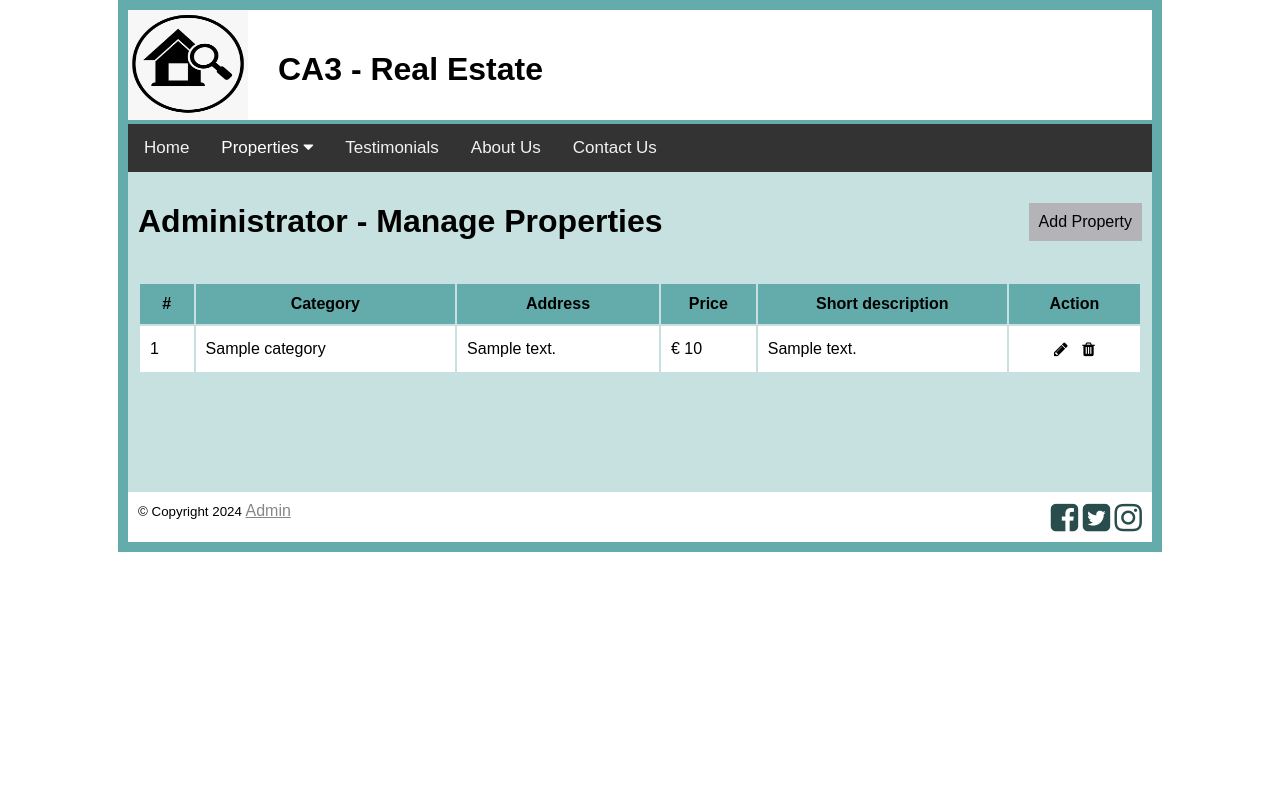
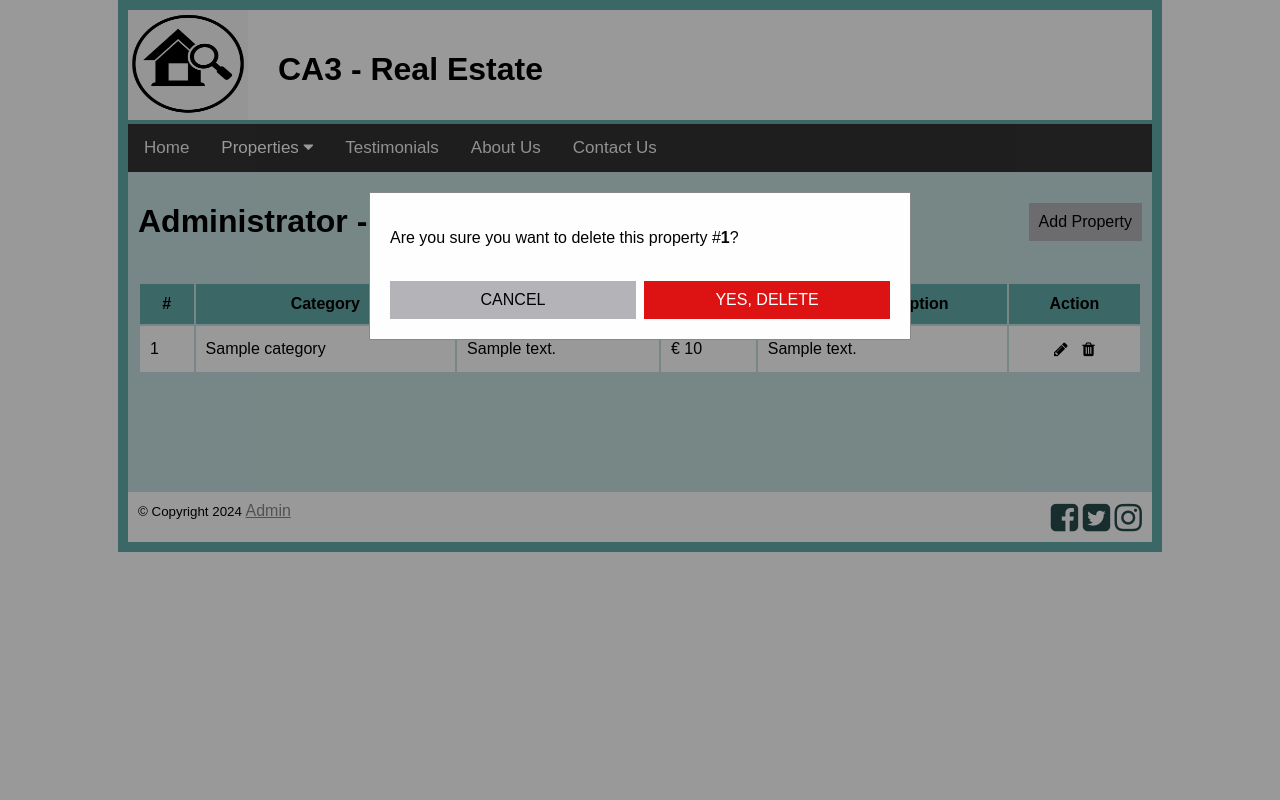
Before and after one commit to LucNogSoares/CA3, a PHP site: page /admin_properties.php?delete_property=1 in a window 1280 px wide. Run offline with PHP 8.4, Linux system fonts and the light colour scheme; the visitor is signed in with stand-in values (Sample User, id 1); tables that the repository leaves empty or names only in its code hold one stand-in row (values such as "Sample post").

Commit message:
feat: delete property

```diff
--- a/admin_properties.php
+++ b/admin_properties.php
@@ -30,7 +30,7 @@ href='admin_property.php?propertyid={$row['propertyid']}'
 class='fa fa-pencil action-icon'
 ></a>
 <a
-href='delete_property.php?propertyid={$row['propertyid']}'
+href='?delete_property={$row['propertyid']}'
 class='fa fa-trash action-icon'
 ></a>
 </td>
@@ -39,8 +39,27 @@ class='fa fa-trash action-icon'
 echo "</table>";
 DB::close();
 ?>
+
+<div id="deletePropertyModal" class="modal">
+    <!-- Modal content -->
+    <div class="modal-content box-sm">
+        <p>Are you sure you want to delete this property #<strong><?php echo $_GET['delete_property'] ?></strong>? </p>
+        <br>
+        <div class="flex gap-1 justify-content-between w-full">
+            <a href="admin_properties.php" class="w-half base-button modal-close text-center">CANCEL</a>
+            <a <?php echo "href='delete_property.php?propertyid={$_GET['delete_property']}'"  ?> class="w-half base-button btn-danger text-center">YES, DELETE</a>
+        </div>
+    </div>
+</div>
+
 </div>
 </main>
 <?php include("includes/footer.html");?>
 </body>
 </html>
+<?php
+    if(isset($_GET['delete_property'])){
+        echo "<script>openModal('deletePropertyModal')</script>";
+    }
+
+?>
--- a/css/styles.css
+++ b/css/styles.css
@@ -68,6 +68,10 @@ main a:hover {background-color: #878787; color: white;}
   width: 100%;
 }
 
+.w-half {
+  width: 50%;
+}
+
 .base-button {
   background-color:#b4b4b8 !important;
   border: 0;
@@ -83,6 +87,107 @@ main a:hover {background-color: #878787; color: white;}
   transition: 1s !important;
   background-color:#939396 !important;
   color: black;
+}
+
+.btn-danger {
+  background-color:rgb(221, 19, 19) !important;
+  color: white !important;
+}
+
+.btn-danger:hover {
+  background-color:rgb(230, 13, 13) !important;
+  color: white !important;
+}
+
+.flex {
+  display: flex;
+}
+
+.flex-row {
+  flex-direction: row;
+}
+
+.flex-column {
+  flex-direction: column;
+}
+
+.gap-1 {
+  gap: 8px;
+}
+
+.gap-2 {
+  gap: 16px;
+}
+
+.gap-3 {
+  gap: 24px;
+}
+
+.gap-4 {
+  gap: 30px;
+}
+
+.justify-content-center {
+  justify-content: center;
+}
+
+.justify-content-between {
+  justify-content: space-between;
+}
+
+.justify-content-start {
+  justify-content: flex-start;
+}
+
+.justify-content-end {
+  justify-content: flex-end;
+}
+
+.align-items-center {
+  align-items: center;
+}
+
+.text-center {
+  text-align: center;
+}
+
+
+/* The Modal (background) */
+.modal {
+  display: none; /* Hidden by default */
+  position: fixed; /* Stay in place */
+  z-index: 1; /* Sit on top */
+  left: 0;
+  top: 0;
+  width: 100%; /* Full width */
+  height: 100%; /* Full height */
+  overflow: auto; /* Enable scroll if needed */
+  background-color: rgb(0,0,0); /* Fallback color */
+  background-color: rgba(0,0,0,0.4); /* Black w/ opacity */
+}
+
+/* Modal Content/Box */
+.modal-content {
+  background-color: #fefefe;
+  margin: 15% auto; /* 15% from the top and centered */
+  padding: 20px;
+  border: 1px solid #888;
+  width: 50%; /* Could be more or less, depending on screen size */
+}
+
+/* The Close Button */
+.modal-close-button {
+  color: black;
+  float: right;
+  font-size: 28px;
+  font-weight: bold;
+}
+
+.modal-close-button:hover,
+.modal-close-button:focus {
+  color: black;
+  text-decoration: none;
+  cursor: pointer;
 }
 
 .card-group {
--- a/database/DB.php
+++ b/database/DB.php
@@ -75,6 +75,13 @@ class DB
     return $this->execQuery();
   }
 
+  public function delete()
+  {
+    $this->sql = "DELETE FROM `{$this->table_name}` WHERE {$this->whereRaw}";
+
+    return $this->execQuery();
+  }
+
   protected function execQuery()
   {
     return mysqli_query(self::$conn, $this->sql);
--- a/includes/footer.html
+++ b/includes/footer.html
@@ -20,3 +20,5 @@
     ></a>
   </div>
 </footer>
+
+<script src="scripts/script.js"></script>
--- /dev/null
+++ b/scripts/script.js
@@ -0,0 +1,12 @@
+function openModal(target) {
+  const modal = document.getElementById(target)
+  modal.style.display = 'block'
+}
+
+document.querySelectorAll('.modal-close').forEach(closeBtn => {
+  closeBtn.onclick = function () {
+    target = span.getAttribute('modal_target')
+    const modal = document.getElementById(target)
+    modal.style.display = 'none'
+  }
+})
```
Also changed, not shown: delete_property.php (added, +27 -0 lines).
